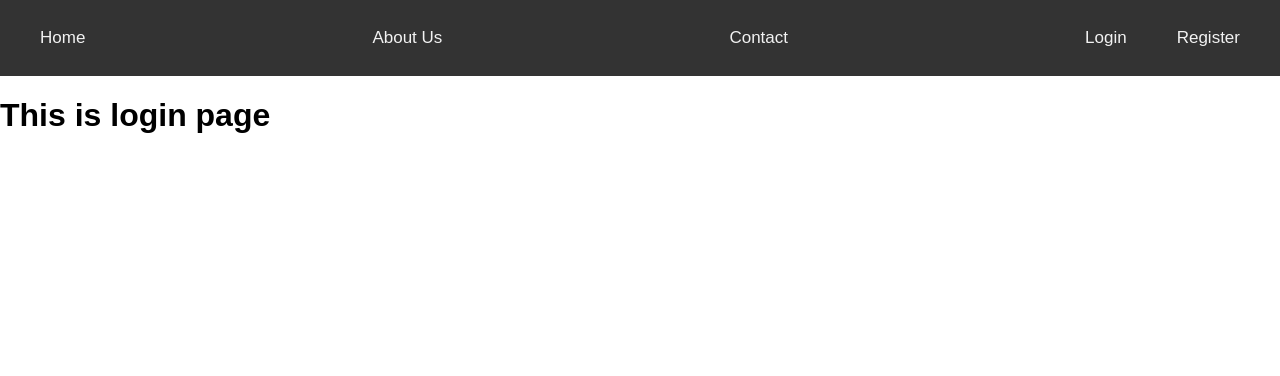
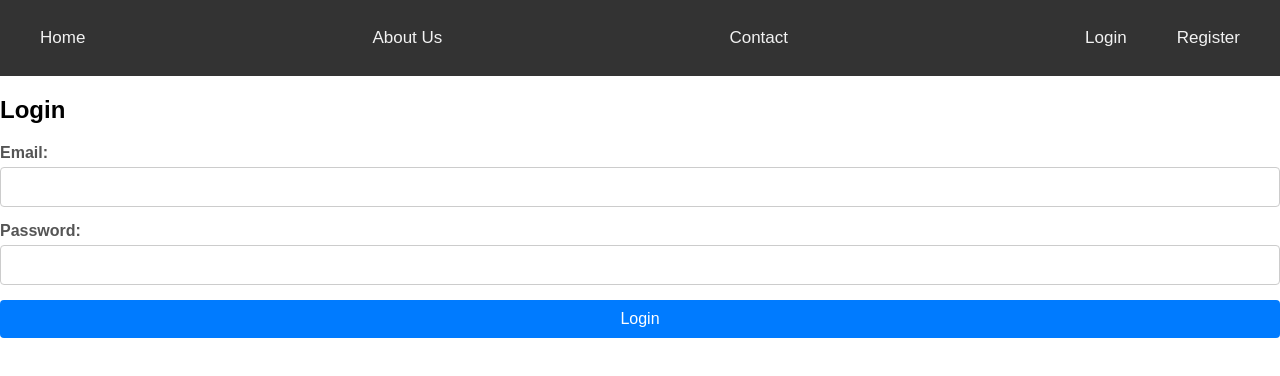
Before and after one commit to tmgnisc/Learning-Mern, a React (Vite) app in the folder client/: page /login in a window 1280 px wide. Shown: the top 376 px of the page. Built offline with nearby package versions, Linux system fonts and the light colour scheme.

Commit message:
created login page

```diff
--- a/client/src/Pages/Login.jsx
+++ b/client/src/Pages/Login.jsx
@@ -1,6 +1,55 @@
+import React, { useState } from 'react';
+
 const Login = () =>{
-    return(
-        <h1>This is login page</h1>
-    )
+  const [formValues, setFormValues] = useState({
+    email: '',
+    password:''
+  })
+
+  const handleChange = (e) =>{
+    const {name, value} = e.target
+    setFormValues({
+        ...formValues,
+        [name]: value
+    })
+  }
+  const handleSubmit = (e) =>{
+    e.preventDefault
+    console.log("login successful", formValues);
+
+  }
+
+  return (
+    <div className="login-form">
+      <h2>Login</h2>
+      <form onSubmit={handleSubmit}>
+        <div className="form-group">
+          <label htmlFor="email">Email:</label>
+          <input
+            type="email"
+            id="email"
+            name="email"
+            value={formValues.email}
+            onChange={handleChange}
+            required
+          />
+        </div>
+
+        <div className="form-group">
+          <label htmlFor="password">Password:</label>
+          <input
+            type="password"
+            id="password"
+            name="password"
+            value={formValues.password}
+            onChange={handleChange}
+            required
+          />
+        </div>
+
+        <button type="submit">Login</button>
+      </form>
+    </div>
+  );
 }
 export default Login
```
